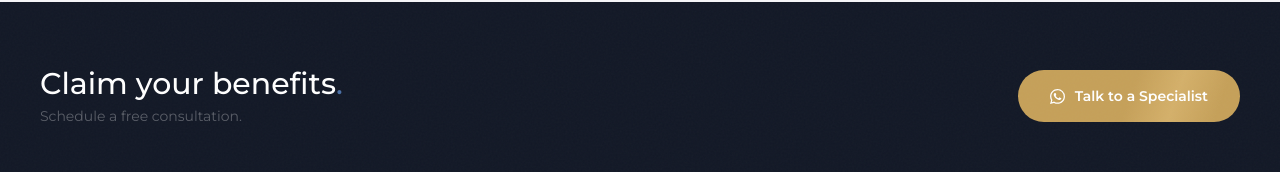
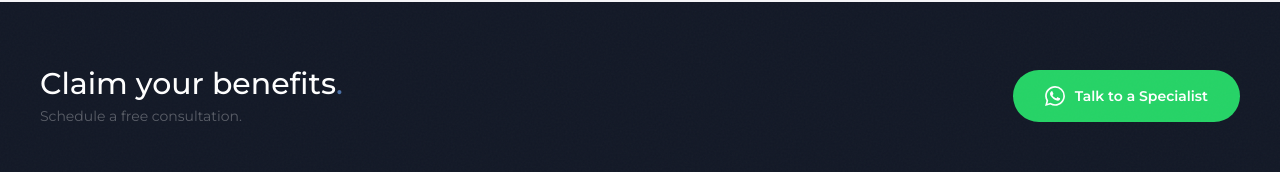
Before and after one commit to ValterGoes/Maragonesa_Silveira_ADV, a React (Vite) app: page / in a window 1280 px wide. Shown: the part 4730-4902 px from the top of the page. Built offline with nearby package versions, Linux system fonts and the light colour scheme; no server answers.

Commit message:
fest: Atualização do código para atualização automática dos videos diretamente do youtube

```diff
--- a/src/components/Footer.jsx
+++ b/src/components/Footer.jsx
@@ -35,9 +35,9 @@ export default function Footer() {
             href={whatsappUrl}
             target="_blank"
             rel="noopener noreferrer"
-            className="btn-shimmer group inline-flex items-center gap-2.5 rounded-full px-6 py-3 text-sm font-semibold text-white sm:px-8 sm:py-4"
+            className="bg-whatsapp group inline-flex items-center gap-2.5 rounded-full px-6 py-3 text-sm font-semibold text-white sm:px-8 sm:py-4"
           >
-            <WhatsAppIcon size={15} />
+            <WhatsAppIcon size={20} />
             {t('footer.ctaButton')}
           </a>
         </div>
```
